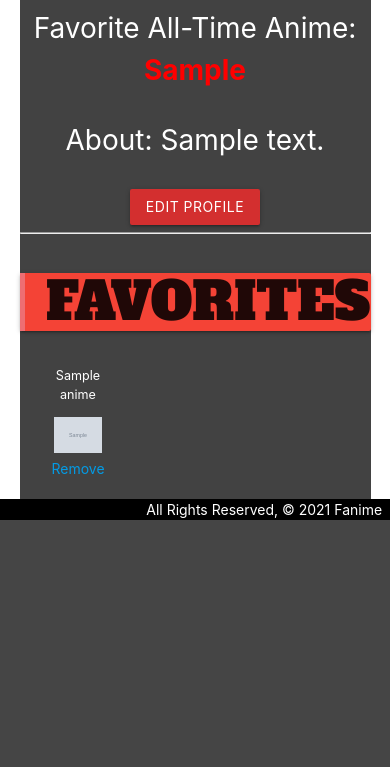
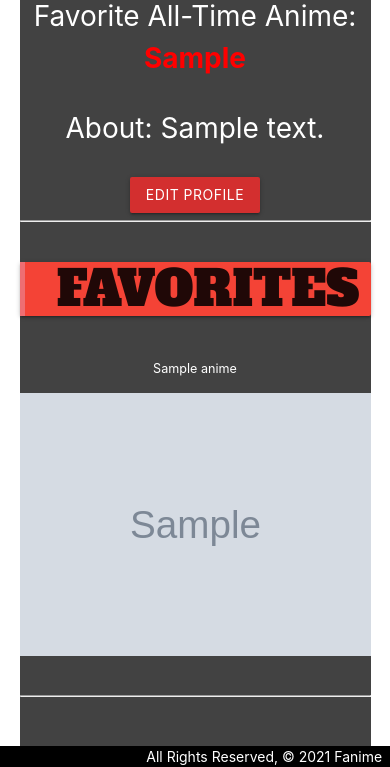
Before and after one commit to n8dizonmustard/fanime, a Django app: page /profile/ in a window 390 px wide. Shown: the part 518-1285 px from the top of the page. Before the commit the page ends 1038 px from the top, so only its background shows below. Run offline with Django 3.2, Linux system fonts and the light colour scheme; a user stored in the database is signed in; tables that the repository leaves empty hold one stand-in row (values such as "Sample post"); grey boxes marked "Sample" are stand-in pictures.

Commit message:
fix profile favs for mobile

```diff
--- a/fanime_app/static/css/style.css
+++ b/fanime_app/static/css/style.css
@@ -45,7 +45,7 @@ body {
 
   }
 .title{
-  font-size:375%;
+  font-size:350%;
 }
   #library-h1{
     font-family: 'Alfa Slab One', cursive;
--- a/fanime_app/templates/profile.html
+++ b/fanime_app/templates/profile.html
@@ -45,21 +45,32 @@
 
     </div>
 
+
+
 <div class="row center">
-        {% for anime in user.profile.favs.all %}
-        <div class="col s4">
-            <a href="{% url 'detail' anime.api_id anime.api_name %}">
-                <p style="width:70%; height:auto; margin-left:15%;" class="cat">{{anime.api_name}}</p>
+    {% for anime in user.profile.favs.all%}
+    <div  class="col s4">
+        <a id="ani-pix" href="{% url 'detail' anime.api_id anime.api_name %}">
+            <p class="cat">{{anime.api_name}}</p>
             <div class="effect">
-                    <a href="{% url 'detail' anime.api_id anime.api_name %}"><img style="width:50%; height:auto"
-                            id="effect-img" class="responsive-img" src="{{ anime.api_img }}" alt=""></a>
+            <p><img  id="effect-img" class="responsive-img" src="{{ anime.api_img }}" alt=""></p>
             </div>
-                <a href="{% url 'delete_favorite' anime.api_id %}">Remove</a>
         </a>
     </div>
     {%endfor%}
 </div>
 
+<div class="row center">
+    {% for anime in user.profile.favs.all%}
+<div>
+    <a id="mobile-pix" href="{% url 'detail' anime.api_id anime.api_name %}">
+        <p class="cat">{{anime.api_name}}</p>
+        <p><img  class="responsive-img" src="{{ anime.api_img }}" alt=""></p>
+    </a>
+</div>
+{%endfor%}
+</div>
+<hr><br><br>
 
     {% else %}
     <h1>This is your profile page</h1>
```
Also changed, not shown: fanime_app/templates/detail.html (+5 -7 lines). Lines whose indentation alone changed are shown as unchanged.
